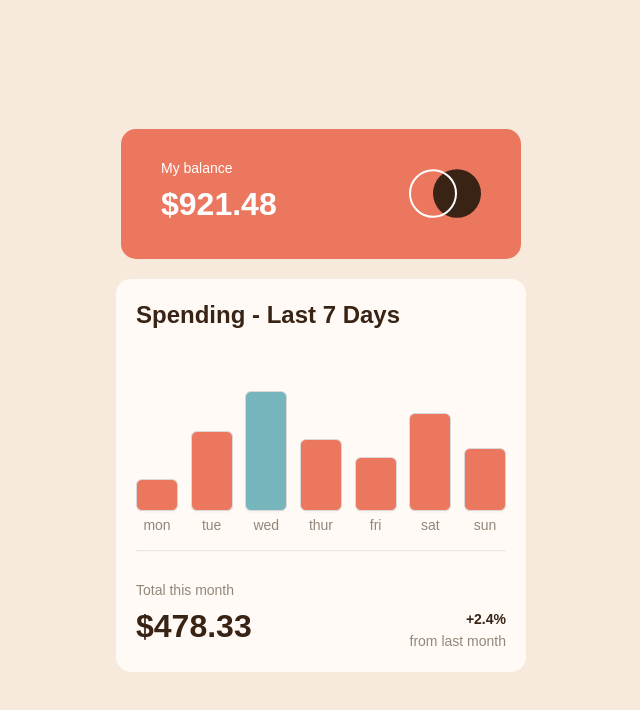
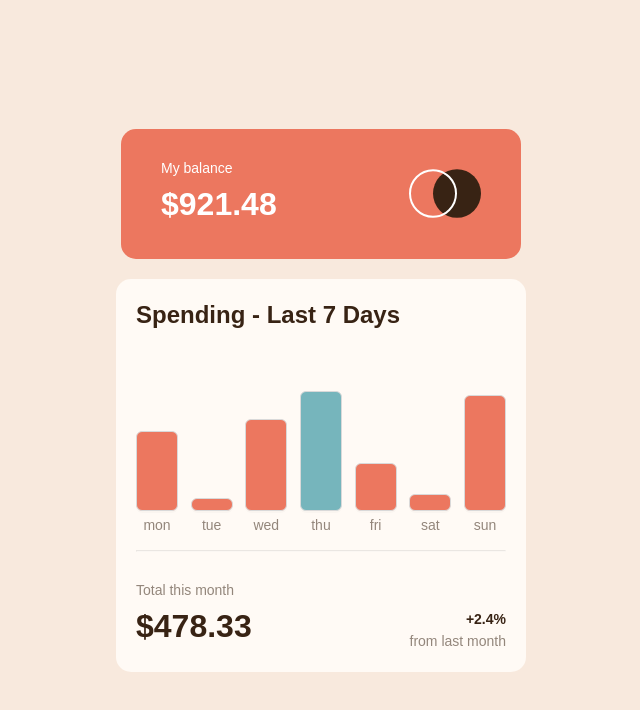
Before and after one commit to LimmuelJay/Expenses-Chart, a Next.js app: page / in a window 1280 px wide. Shown: the top 710 px of the page, without its empty margins (319-959 px from the left). Built offline with nearby package versions, Linux system fonts and the light colour scheme.

Commit message:
Changes in Value and Folders Name and Made the Change color to blue when highest to number automatically

```diff
--- a/pages/api/SpendingsApi.js
+++ /dev/null
@@ -1,46 +0,0 @@
-const SpendingsApi = [
-    {
-        key: 0,
-        spent: 13.65,
-        day: "mon",
-        color: false,
-    },
-    {
-        key: 1,
-        spent: 34.78,
-        day: "tue",
-        color: false,
-    },
-    {
-        key: 2,
-        spent: 52.36,
-        day: "wed",
-        color: true,
-    },
-    {
-        key: 3,
-        spent: 31.07,
-        day: "thur",
-        color: false,
-    },
-    {
-        key: 4,
-        spent: 23.17,
-        day: "fri",
-        color: false,
-    },
-    {
-        key: 5,
-        spent: 42.65,
-        day: "sat",
-        color: false,
-    },
-    {
-        key: 6,
-        spent: 27.12,
-        day: "sun",
-        color: false,
-    },
-]
-
-export default SpendingsApi
--- a/pages/custom/barchart/barchart.js
+++ b/pages/custom/barchart/barchart.js
@@ -15,4 +15,4 @@ const BarChart = (props) => {
     )
 }
 
-export default BarChart
+export default BarChart;
--- a/pages/custom/barchart/barchart.styled.js
+++ b/pages/custom/barchart/barchart.styled.js
@@ -2,9 +2,9 @@ import { styled } from "styled-components";
 
 const BarChartStyled = styled.div`
     .ant-btn-default {
-        background-color: ${props => (props.bgColor ? props.bgColor : 'hsl(10, 79%, 65%)')};
+        background-color: ${props => (props.bgColor ? props.bgColor : 'hsl(10, 79%, 65%)')} !important;
         width: 42px;
-        height: ${props => (props.height ? props.height : 'auto')};
+        height: ${props => (props.height ? props.height : 'auto')} !important;
 
         @media screen and (max-width: 425px) {
             width: 37px;
@@ -16,7 +16,7 @@ const BarChartStyled = styled.div`
     }
 
     .ant-btn-default:hover {
-        background-color: ${props=> (props.bgColor ? props.bgColor : 'hsl(10, 79%, 65%)')} !important;
+        background-color: ${props => (props.bgColorHover ? props.bgColorHover : 'hsl(10, 79%, 65%)')} !important
     }
 
     .days {
@@ -31,4 +31,4 @@ const BarChartStyled = styled.div`
     }
 `
 
-export default BarChartStyled
+export default BarChartStyled;
--- /dev/null
+++ b/pages/expenses/expenses.js
@@ -0,0 +1,107 @@
+import ExpensesStyled from "./expenses.styled";
+import BarChart from "../custom/barchart/barchart";
+import { Typography } from "antd";
+
+const { Title, Paragraph } = Typography;
+
+const Expenses = () => {
+    const expensesDataArray = [
+        {
+            key: 0,
+            expenses: parseFloat((Math.random() * 100).toFixed(2)),
+            day: "mon"
+        },
+        {
+            key: 1,
+            expenses: parseFloat((Math.random() * 100).toFixed(2)),
+            day: "tue"
+        },
+        {
+            key: 2,
+            expenses: parseFloat((Math.random() * 100).toFixed(2)),
+            day: "wed"
+        },
+        {
+            key: 3,
+            expenses: parseFloat((Math.random() * 100).toFixed(2)),
+            day: "thu"
+        },
+        {
+            key: 4,
+            expenses: parseFloat((Math.random() * 100).toFixed(2)),
+            day: "fri"
+        },
+        {
+            key: 5,
+            expenses: parseFloat((Math.random() * 100).toFixed(2)),
+            day: "sat"
+        },
+        {
+            key: 6,
+            expenses: parseFloat((Math.random() * 100).toFixed(2)),
+            day: "sun"
+        },
+    ]
+
+    const expensesArr = expensesDataArray.map((items,index) => {
+        return items.expenses
+    })
+    const highestNum = Math.max(...expensesArr)
+
+    const highestExpenseObj = expensesDataArray.find(item => item.expenses === highestNum);
+    console.log("CHECK_highestExpenseObj", highestExpenseObj)
+
+    const updatedObj = { ...highestExpenseObj, bgColor: "hsl(186, 34%, 60%)", bgColorHover: "hsl(186, 34%, 60%)"};
+    console.log("CHECK_updatedObject", updatedObj);
+
+    const updatedExpensesDataArr = expensesDataArray.map(item =>
+        item.key === highestExpenseObj.key ? updatedObj : item
+    );
+    console.log("CHECK_updatedExpensesDataArr", updatedExpensesDataArr)
+
+    return (
+        <ExpensesStyled>
+            <div className="spending">
+                <Title level={3} style={{color: "hsl(25, 47%, 15%)", textAlign: "center"}}>Spending - Last 7 Days</Title>
+            </div>
+
+            <div className="bar-chart-wrapper">
+                {
+                    updatedExpensesDataArr.map((items, index) => {
+                        const percent= items.expenses / highestNum;
+                        const barMaxHeight = 120
+
+                        console.log("CHECK_percent", percent)
+
+                        return(
+                            <BarChart
+                            money={items.expenses}
+                            days={items.day}
+                            height={`${percent * barMaxHeight}px`}
+                            bgColor={items.bgColor}
+                            bgColorHover={items.bgColorHover}
+                            />
+                        )
+                    })
+                }
+
+            </div>
+
+            <hr />
+
+            <div className="total">
+                <div className="total-left-text">
+                    <Paragraph className="total-this-month">Total this month</Paragraph>
+                    <Paragraph className="total-left-cash">$478.33</Paragraph>
+                </div>
+
+                <div className="total-right-text">
+                    <Paragraph className="percent">+2.4%</Paragraph>
+                    <Paragraph className="from-last-month">from last month</Paragraph>
+                </div>
+            </div>
+        </ExpensesStyled>
+    )
+}
+
+export default Expenses
--- a/pages/spendings/spendings.styled.js
+++ b/pages/expenses/expenses.styled.js
@@ -1,6 +1,6 @@
 import { styled } from "styled-components";
 
-const SpendingStyled = styled.div`
+const ExpensesStyled = styled.div`
     width: 370px;
     min-height: 300px;
     background-color: hsl(33, 100%, 98%);
@@ -81,4 +81,4 @@ const SpendingStyled = styled.div`
     }
 `
 
-export default SpendingStyled
+export default ExpensesStyled
--- a/pages/main/main.js
+++ b/pages/main/main.js
@@ -1,12 +1,12 @@
 import MainStyled from "./main.styled";
 import Balance from "../balance/balance";
-import Spending from "../spendings/spending";
+import Expenses from "../expenses/expenses";
 
 const Main = () => {
     return (
         <MainStyled>
             <Balance />
-            <Spending />
+            <Expenses />
         </MainStyled>
     )
 }
--- a/pages/spendings/spending.js
+++ /dev/null
@@ -1,59 +0,0 @@
-import SpendingStyled from "./spendings.styled";
-import BarChart from "../custom/barchart/barchart";
-import { Typography } from "antd";
-import SpendingsApi from "../api/SpendingsApi";
-
-const { Title, Paragraph } = Typography;
-
-const Spending = () => {
-
-    const num = SpendingsApi.map((items,index) => {
-        return items.spent
-    })
-    const highestNum = Math.max(...num)
-
-    return (
-        <SpendingStyled>
-            <div className="spending">
-                <Title level={3} style={{color: "hsl(25, 47%, 15%)", textAlign: "center"}}>Spending - Last 7 Days</Title>
-            </div>
-
-            <div className="bar-chart-wrapper">
-                {
-                    SpendingsApi.map((items, index) => {
-                        const percent= items.spent / highestNum;
-                        const barMaxHeight = 120
-
-                        console.log("CHECK_percent", percent)
-
-                        return(
-                            <BarChart
-                            money={items.spent}
-                            days={items.day}
-                            height={`${percent * barMaxHeight}px`}
-                            bgColor={items.color ? "hsl(186, 34%, 60%)" : "hsl(10, 79%, 65%)"}
-                            />
-                        )
-                    })
-                }
-
-            </div>
-
-            <hr />
-
-            <div className="total">
-                <div className="total-left-text">
-                    <Paragraph className="total-this-month">Total this month</Paragraph>
-                    <Paragraph className="total-left-cash">$478.33</Paragraph>
-                </div>
-
-                <div className="total-right-text">
-                    <Paragraph className="percent">+2.4%</Paragraph>
-                    <Paragraph className="from-last-month">from last month</Paragraph>
-                </div>
-            </div>
-        </SpendingStyled>
-    )
-}
-
-export default Spending
```
